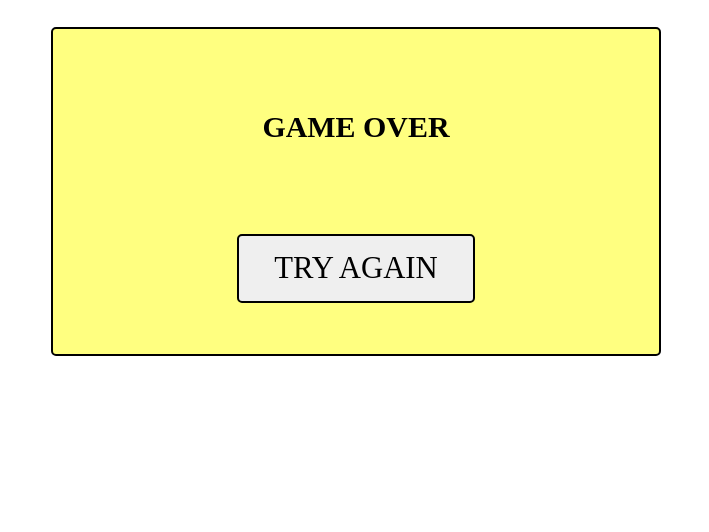
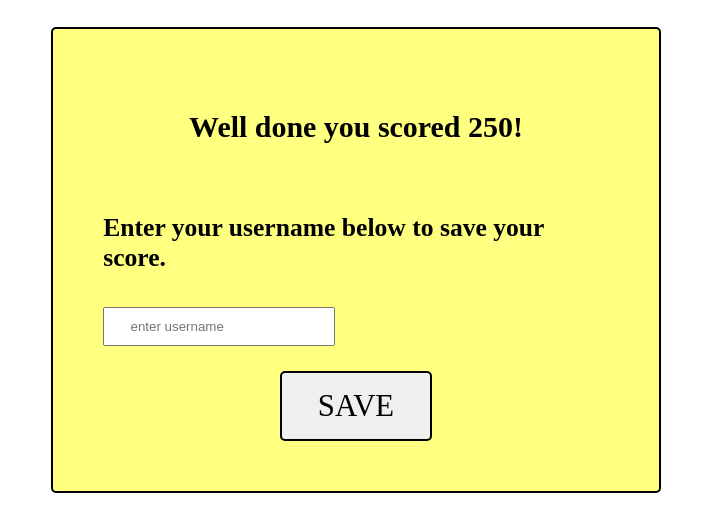
Before and after one commit to isabellaobrien/quiz, a plain HTML site: page index.html in a window 1280 px wide. Shown: the part 124-656 px from the top of the page, without its empty margins (284-993 px from the left). Drawn offline with Linux system fonts and the light colour scheme; a web font is replaced by a local one.

Commit message:
style finishing page

```diff
--- a/assets/css/style.css
+++ b/assets/css/style.css
@@ -89,3 +89,7 @@
 #question{
     padding-bottom: 10px;
 }
+/* finishing page */
+input[type=text]{
+    padding: 2% 5%;
+}
--- a/index.html
+++ b/index.html
@@ -59,7 +59,7 @@
     </div>
 
     <!-- game over page -->
-    <div class="gameover-section game-area">
+    <div class="gameover-section game-area hide">
         <h3 id="game-over">GAME OVER</h3>
         <div class="btn-container">
             <button class="btn" id="try-again-button">try again</button>
@@ -67,8 +67,13 @@
     </div>
 
     <!-- finishing page -->
-    <div class="finishing-section hide">
-        <h3 id="congratulations">Well done you scored <span id="score">250</span></h3>
+    <div class="finishing-section game-area">
+        <h3 id="congratulations">Well done you scored <span id="score">250</span>!</h3>
+        <h4>Enter your username below to save your score.</h4>
+        <input id="username" type="text" required placeholder="enter username">
+        <div class="btn-container">
+            <button id="save-button" class="btn">save</button>
+        </div>
     </div>
 
     <script src="assets/js/script.js"></script>
```
